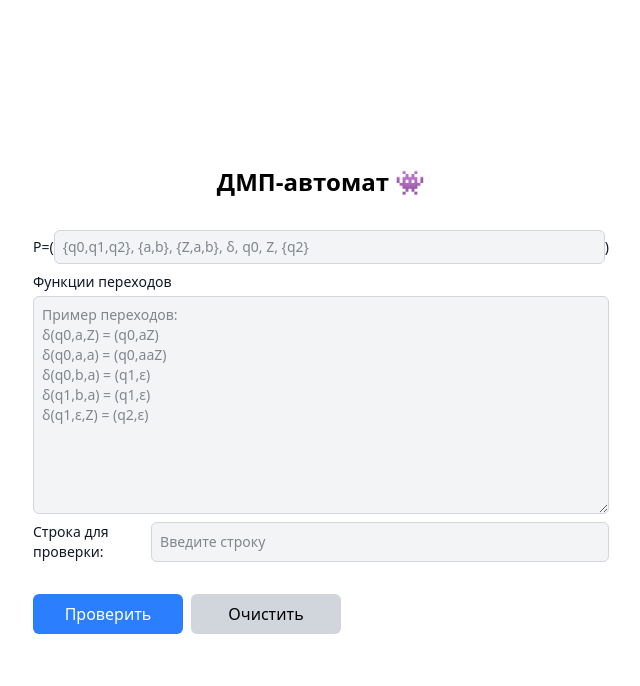
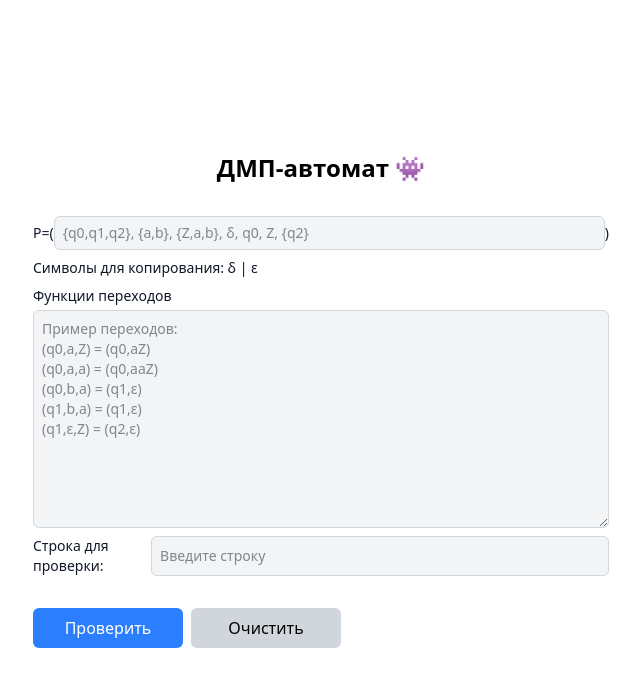
Before and after one commit to dnomokonov/tlp-sibsutis, a React (Vite) app: page /dmpautomatics in a window 1280 px wide. Shown: the top 686 px of the page, without its empty margins (319-959 px from the left). Built offline with nearby package versions, Linux system fonts and the light colour scheme.

Commit message:
Update ui

```diff
--- a/src/App.jsx
+++ b/src/App.jsx
@@ -3,7 +3,6 @@ import ArithmeticParser from './pages/ArithmeticParser'
 import AutomataMinimization from './pages/AutomataMinimization'
 import HomePage from './pages/HomePage'
 import DMPautomaticPage from './pages/DMPautomaticPage'
-import DMPFunctionCreatePage from "./pages/DMPFunctionCreatePage.jsx";
 
 function App() {
   return (
--- a/src/pages/DMPautomaticPage.jsx
+++ b/src/pages/DMPautomaticPage.jsx
@@ -49,6 +49,8 @@ function DMPautomaticPage() {
                         )
                     </label>
 
+                    <p className="text-sm font-medium text-gray-900">Символы для копирования: δ | ε</p>
+
                     <label htmlFor="stepFunction" className="flex flex-col text-sm font-medium text-gray-900">
                         Функции переходов
                         <textarea
@@ -57,7 +59,7 @@ function DMPautomaticPage() {
                             id="stepFunction"
                             rows="10"
                             className="!mt-1 w-full !px-2 !py-2 bg-gray-100 rounded-md border-1 border-gray-300 text-sm resize-y"
-                            placeholder={"Пример переходов:\nδ(q0,a,Z) = (q0,aZ)\nδ(q0,a,a) = (q0,aaZ)\nδ(q0,b,a) = (q1,ε)\nδ(q1,b,a) = (q1,ε)\nδ(q1,ε,Z) = (q2,ε)"}
+                            placeholder={"Пример переходов:\n(q0,a,Z) = (q0,aZ)\n(q0,a,a) = (q0,aaZ)\n(q0,b,a) = (q1,ε)\n(q1,b,a) = (q1,ε)\n(q1,ε,Z) = (q2,ε)"}
                         ></textarea>
                     </label>
 
--- a/src/utils/dmp.js
+++ b/src/utils/dmp.js
@@ -37,7 +37,7 @@ export class DMP {
             line = line.trim()
             if (!line) continue
 
-            const match = line.match(/δ\s*\(\s*([^,]+)\s*,\s*([^,]*?)\s*,\s*([^)]+?)\s*\)\s*=\s*\(\s*([^,]+)\s*,\s*([^)]+)\s*\)/)
+            const match = line.match(/\s*\(\s*([^,]+)\s*,\s*([^,]*?)\s*,\s*([^)]+?)\s*\)\s*=\s*\(\s*([^,]+)\s*,\s*([^)]+)\s*\)/)
             if (!match) {
                 console.warn('Пропущена строка (не распознана):', line)
                 continue
```
